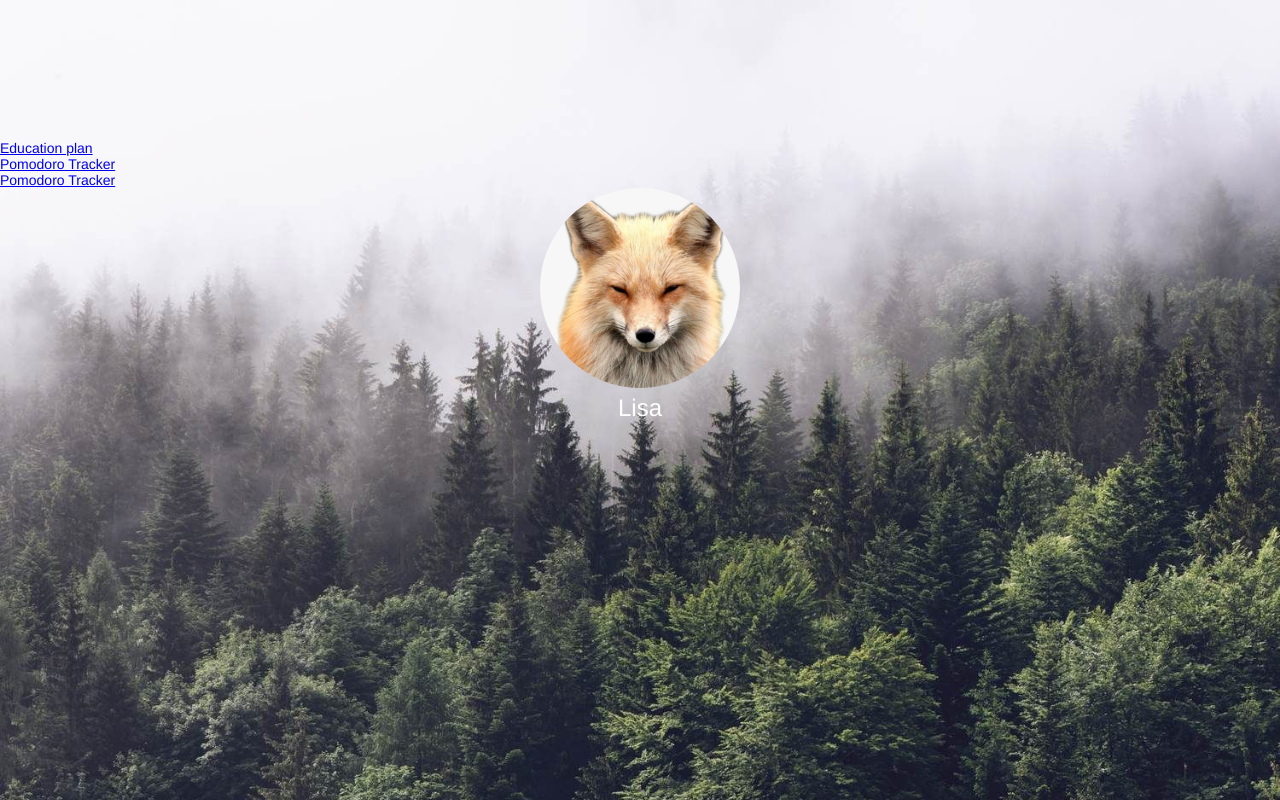
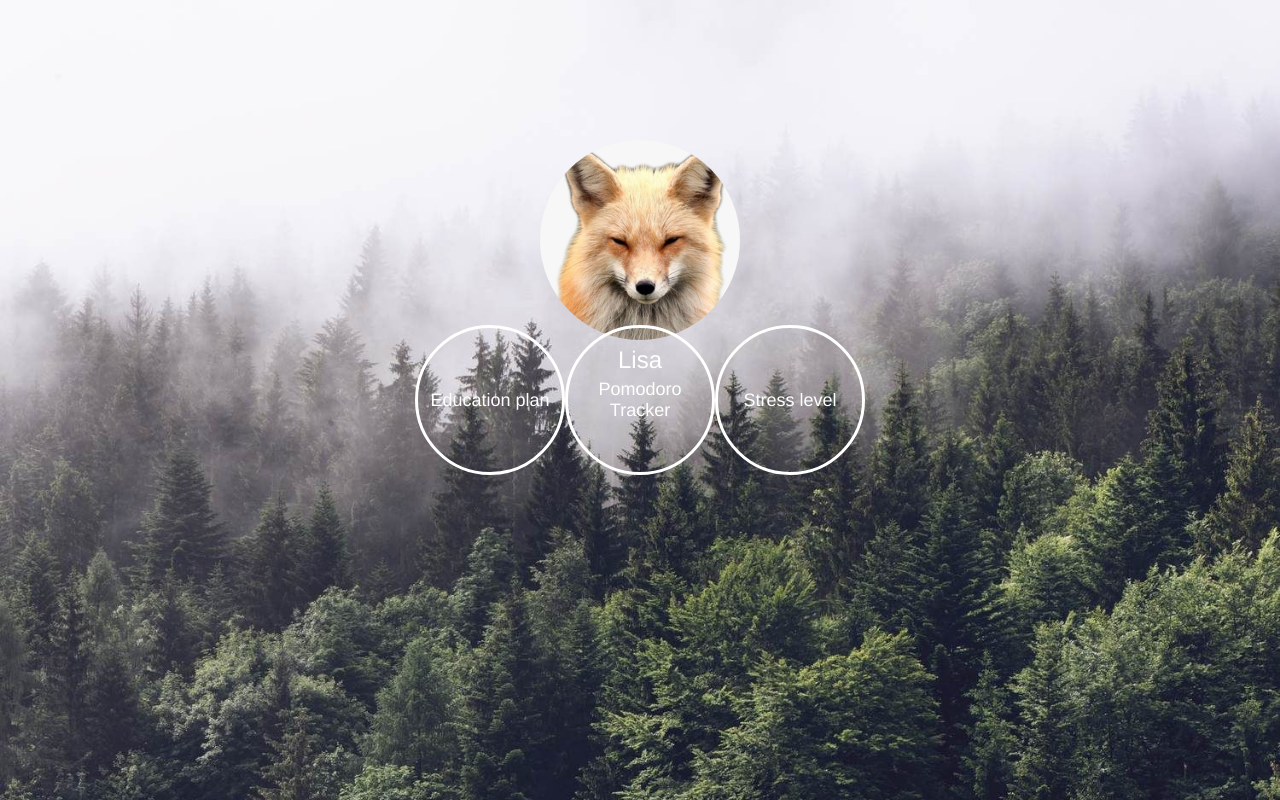
Before and after one commit to Purofox/circus-with-horses, a Vue app: page / in a window 1280 px wide. Built offline with nearby package versions, Linux system fonts and the light colour scheme.

Commit message:
Added navigations and new pages

```diff
--- a/src/components/MainList/MainList.vue
+++ b/src/components/MainList/MainList.vue
@@ -2,15 +2,15 @@
   <section class="main-page">
     <div class="container">
       <nav class="user-link">
-        <ul>
-          <li>
-            <a href="#">Education plan</a>
+        <ul class="round-list">
+          <li class="round-list__element">
+            <router-link to="/education">Education plan</router-link>
           </li>
-          <li>
-            <a href="#">Pomodoro Tracker</a>
+          <li class="round-list__element">
+            <router-link to="/pomodoro">Pomodoro Tracker</router-link>
           </li>
-          <li>
-            <a href="#">Pomodoro Tracker</a>
+          <li class="round-list__element">
+            <router-link to="/stress">Stress level</router-link>
           </li>
         </ul>
       </nav>
@@ -27,11 +27,25 @@
 
 <script>
 export default {
-  name: "MainList"
+  name: "MainList",
 }
+
 </script>
 
 <style scoped>
+  @keyframes rot {
+    from {
+      transform: rotate(0deg)
+      translate(-150px)
+      rotate(0deg);
+    }
+    to {
+      transform: rotate(360deg)
+      translate(-350px)
+      rotate(-360deg);
+    }
+  }
+
   .main-page {
     background: url("../../assets/main-bg.jpg") no-repeat center;
     background-size: cover;
@@ -52,9 +66,55 @@ export default {
     max-width: 100%;
   }
 
-  .user-link ul {
+  .round-list {
+    align-items: center;
+    bottom: 0;
+    display: flex;
+    justify-content: center;
+    height: 450px;
     list-style: none;
-    margin: 0;
+    left: 0;
+    margin: auto;
     padding: 0;
+    position: absolute;
+    right: 0;
+    top: 0;
+    width: 450px;
+  }
+
+  .round-list__element {
+    /*animation: rot 10s infinite linear;*/
+    height: 150px;
+    left: 70px;
+    /*position: absolute;*/
+    top: 40px;
+    width: 150px;
+  }
+
+  .round-list__element a {
+    align-items: center;
+    border: 3px solid #fff;
+    border-radius: 50%;
+    box-sizing: border-box;
+    color: #fff;
+    display: flex;
+    font-size: 18px;
+    height: 100%;
+    justify-content: center;
+    padding: 10px;
+    text-align: center;
+    text-decoration: none;
+    transition: .4s;
+    width: 100%;
+    word-break: break-word;
+  }
+
+  .round-list__element:hover {
+    animation: none;
+  }
+
+  .round-list__element a:hover {
+    transition: .4s;
+    background: #0009;
   }
 </style>
--- a/src/components/ToDoList/ToDoList.vue
+++ b/src/components/ToDoList/ToDoList.vue
@@ -329,12 +329,12 @@
   .todo-list li .toggle + label {
 
     background: url('../../assets/001-blank-check-box.svg') no-repeat center left;
-    background-size: contain;
+    background-size: 20px;
   }
 
   .todo-list li .toggle:checked + label {
     background: url('../../assets/002-check-box.svg') no-repeat center left;
-    background-size: contain;
+    background-size: 20px;
   }
 
   .todo-list li label {
--- /dev/null
+++ b/src/pages/Pomodoro.vue
@@ -0,0 +1,15 @@
+<template>
+  <div class="container">
+    Pomodoro
+  </div>
+</template>
+
+<script>
+export default {
+name: "Pomodoro"
+}
+</script>
+
+<style scoped>
+
+</style>
--- a/src/pages/About.vue
+++ b/src/pages/StressLevel.vue
@@ -1,9 +1,9 @@
 <template>
-  <p>About</p>
+  <p>StressLevel</p>
 </template>
 
 <script>
   export default {
-    name: "about"
+    name: "StressLevel"
   }
 </script>
--- a/src/routes.js
+++ b/src/routes.js
@@ -1,8 +1,9 @@
 import Vue from 'vue'
 import Router from 'vue-router'
 import home from './pages/Home.vue'
-import about from './pages/About.vue'
+import stressLevel from './pages/StressLevel.vue'
 import EducationPlan from './pages/EducationPlan.vue'
+import Pomodoro from './pages/Pomodoro.vue'
 
 Vue.use(Router)
 
@@ -15,14 +16,19 @@ const router = new Router({
             component: home
         },
         {
-            path: '/about',
-            name: 'about',
-            component: about
+            path: '/stress',
+            name: 'stressLevel',
+            component: stressLevel
         },
         {
             path: '/education',
             name: 'education-plan',
             component: EducationPlan
+        },
+        {
+            path: '/pomodoro',
+            name: 'pomodoro',
+            component: Pomodoro
         }
     ]
 });
```
